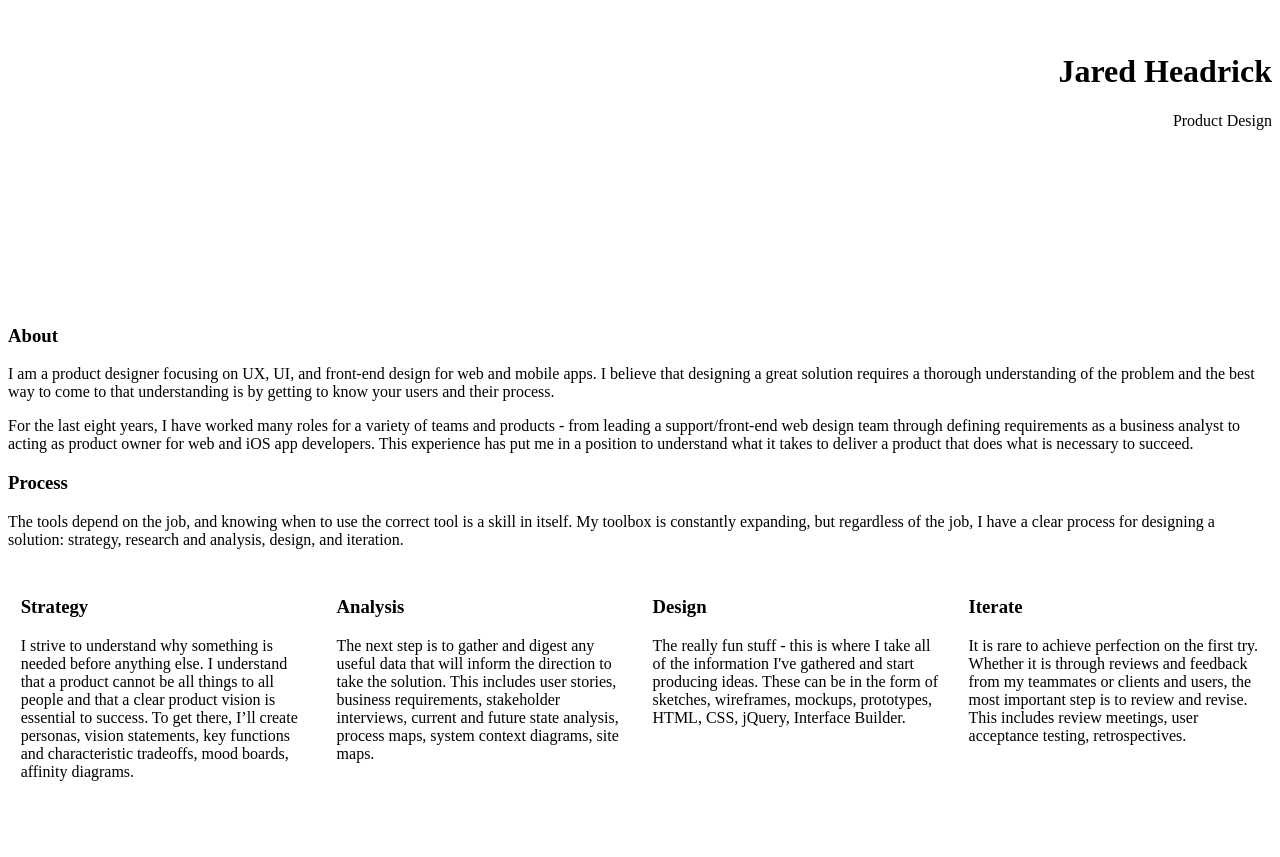
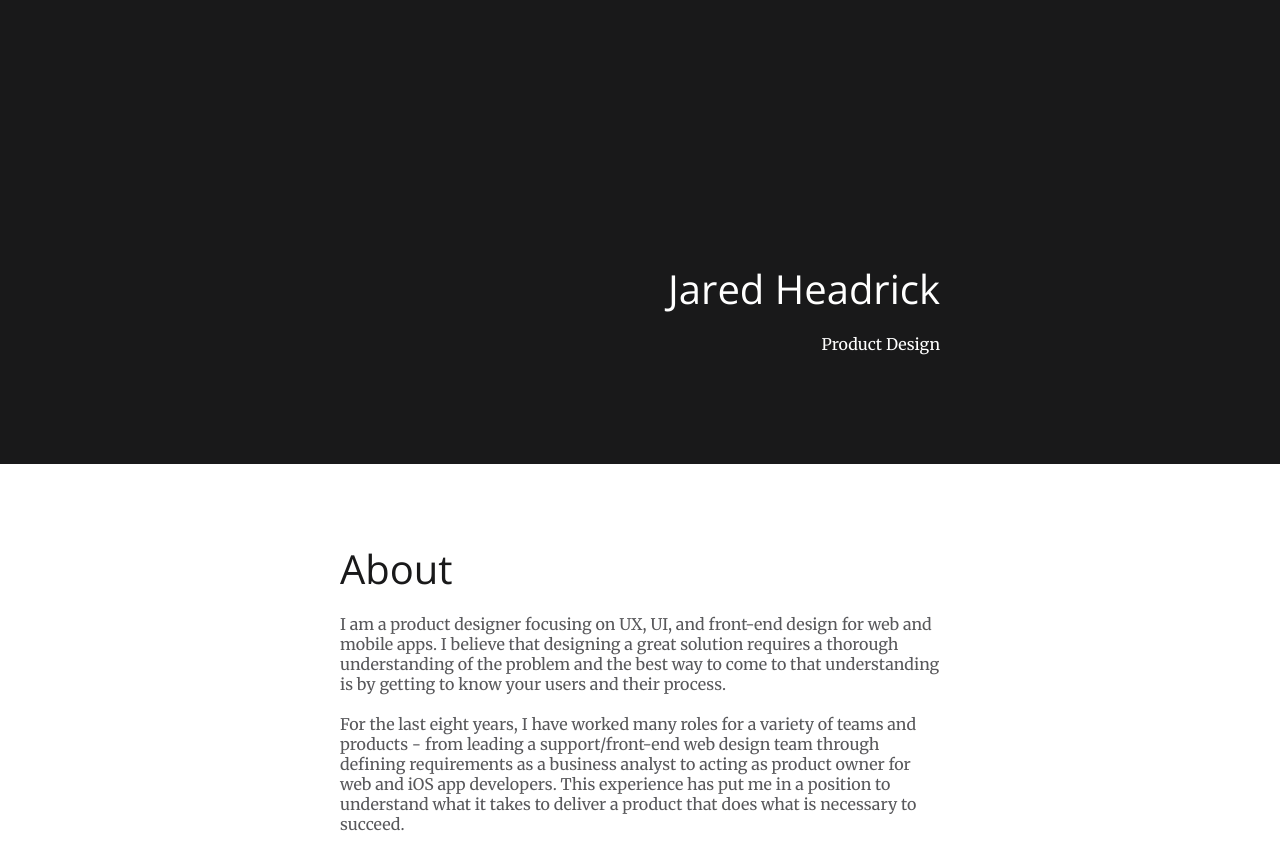
Before and after one commit to jrodhead/portfolio, a plain HTML site: page default.html in a window 1280 px wide. Shown: the part 136-993 px from the top of the page. Before the commit the page ends 945 px from the top, so only its background shows below. Drawn offline with nearby package versions, Linux system fonts and the light colour scheme.

Commit message:
progress
learning scss and applying black and white styles

```diff
--- a/default.html
+++ b/default.html
@@ -10,24 +10,17 @@
 <meta content="width=device-width, minimum-scale=1.0, maximum-scale=1.0" name="viewport">
 <meta name = "format-detection" content = "telephone=no">
 <link rel="shortcut icon" href="favicon.ico" type="image/x-icon" />
+<link href='http://fonts.googleapis.com/css?family=Open+Sans:400,300,700|Merriweather' rel='stylesheet' type='text/css'>
+<link rel="stylesheet" href="css/reset.css"> <!-- CSS reset -->
+<link rel="stylesheet" href="css/style-guide.css"> <!-- Resource style -->
+<script src="js/modernizr.js"></script> <!-- Modernizr -->
+<style>
+
+</style>
 <title>Jared Headrick</title>
-<style>
-header {padding:10em 0;text-align:right;}
-.card {float:left;padding:1%;width:23%;}
-@media only screen and (max-width: 760px) {
-	.card {
-		width:100%; } }
-</style>
 <!-- add google analytics tracking here -->
 </head>
 <body>
-<!--[if lte IE 9]>
-<style type="text/css">
-.page{display:none;}
-</style>
-<h1>Sorry, but your browser is old</h1>
-<p class="error">This site uses the latest tech that the internet has to offer. Your browser does not. We recommend updating your browser - everybody on the internets will thank you.</p>
-<![endif]-->
 	<header role="banner">
 		<h1>Jared Headrick</h1>
 		<p>Product Design</p>
@@ -41,8 +34,7 @@ header {padding:10em 0;text-align:right;}
 			<li>contact</li>
 	</nav>
 	-->
-<section role="main">
-	<article>
+	<section>
 		<h1>About</h1>
   	<p>
 			I am a product designer focusing on UX, UI, and front-end design for web and mobile apps. I believe that designing a great solution requires a thorough understanding of the problem and the best way to come to that understanding is by getting to know your users and their process.
@@ -50,12 +42,14 @@ header {padding:10em 0;text-align:right;}
 		<p>
 			For the last eight years, I have worked many roles for a variety of teams and products - from leading a support/front-end web design team through defining requirements as a business analyst to acting as product owner for web and iOS app developers. This experience has put me in a position to understand what it takes to deliver a product that does what is necessary to succeed.
 		</p>
-	</article>
-	<article>
+	</section>
+	<section>
 		<h1>Process</h1>
 		<p>
 			The tools depend on the job, and knowing when to use the correct tool is a skill in itself. My toolbox is constantly expanding, but regardless of the job, I have a clear process for designing a solution: strategy, research and analysis, design, and iteration.
 		</p>
+	</section>
+	<section class="card-wrap">
 		<div class="card">
 			<h1>Strategy</h1>
 			<p>
@@ -80,19 +74,18 @@ header {padding:10em 0;text-align:right;}
 				It is rare to achieve perfection on the first try. Whether it is through reviews and feedback from my teammates or clients and users, the most important step is to review and revise. This includes review meetings, user acceptance testing, retrospectives.
 			</p>
 		</div>
-	</article>
+	</section>
 <!--
-	<article>
+	<section>
 		<h1>Work</h1>
 		<p>
 			I am not currently taking on projects, but if you’d like to see my portfolio, please contact me on <a href="https://www.linkedin.com/pub/jared-headrick/b9/974/58b">LinkedIn</a>.
 		</p>
-	</article>
+	</section>
 -->
-</section>
-<!--<footer>
+<!--
+	<footer>
 	<p role="contentinfo">&copy; <?php echo date("Y") ?> Jared Headrick</p>
 	</footer>
 -->
-</div>
 </body>
--- a/partials/_basic-style.scss
+++ b/partials/_basic-style.scss
@@ -26,6 +26,11 @@ a {
 	text-decoration: none;
 }
 
+h1, p {
+	line-height: 125%;
+	padding-bottom: 2rem;
+}
+
 img {
 	max-width: 100%;
 }
@@ -36,11 +41,7 @@ input, textarea, select {
 }
 
 header {
-	position: fixed;
-	height: 50px;
 	width: 100%;
-	top: 0;
-	left: 0;
 	box-shadow: 0 1px 1px rgba(#000, .1);
 	z-index: 10;
 
@@ -49,7 +50,7 @@ header {
 	}
 
 	@include MQ(M) {
-		height: 80px;
+		//height: 80px;
 		@include clearfix;
 	}
 }
@@ -294,7 +295,7 @@ main {
 }
 
 section {
-	margin: 3em 0;
+	padding: 5em;
 	@include clearfix;
 
 	&:nth-of-type(1) h2::before {
@@ -319,19 +320,6 @@ section {
 
 	&:nth-of-type(6) h2::before {
 		content: '6. ';
-	}
-
-	@include MQ(S) {
-		margin: 3em 0 5em;
-	}
-
-	@include MQ(L) {
-		@include column(.48);
-		margin: 0 4% 4em 0;
-
-		&:nth-of-type(2n) {
-			margin-right: 0;
-		}
 	}
 }
 
--- a/scss/style-guide.scss
+++ b/scss/style-guide.scss
@@ -22,37 +22,81 @@ $alert: $color-3;  // red
 $primary-font: 'Merriweather', serif;
 $secondary-font: 'Open Sans', sans-serif;
 
-/* --------------------------------
-
-xBackground
-
--------------------------------- */
+// background
 
 body {
 	/* this is the page background */
 	background-color: $color-5;
 }
 
-/* --------------------------------
+// page margins
 
-xPatterns
+.page {
+	width:600px;
+	margin:0 auto;
+}
 
--------------------------------- */
+header {
+	@extend .page
+}
 
-.cd-box {
-	/* this is the container of various design elements - i.e. the 2 logo of the branding section */
+section, header {
+	> h1, > p {@extend .page;}
+}
+
+// header
+
+header {
+	height: 60rem;
+
+	h1, p {
+		text-align: right;
+		color: $color-5;
+	}
+
+	h1 {
+		padding-top: 40rem;
+	}
+}
+
+// sections
+section:nth-of-type(odd) {
+	background-color: $color-5;
+	color: $color-2;
+	p {
+		color: lighten($color-2, 25%);
+	}
+}
+
+section:nth-of-type(even) {
+	background-color: $color-2;
+	color: $color-5;
+	p {
+		color: lighten($color-5, 25%);
+	}
+}
+
+// cards
+.card-wrap {
+	margin-top: 1rem;
+}
+
+.card {
 	border: 1px solid $color-4;
 	border-radius: 3px;
 	background: $color-5;
 	box-shadow: 0 1px 1px rgba(#000, .05);
 	padding: 6px;
+	width: 24.25%;
+	float: left;
+	margin-right:1%;
 }
 
-/* --------------------------------
+.card:last-of-type {
+	margin-right: 0;
+}
 
-xNavigation
-
--------------------------------- */
+// navigation
 
 header {
 	background-color: $color-2;
@@ -157,7 +201,7 @@ xTypography
 
 h1, h2 {
 	font-family: $secondary-font;
-	color: $color-2;
+	color: inherit;
 }
 
 h1 {
@@ -194,7 +238,6 @@ section > h2::before {
 p {
 	font-size: 1.4rem;
 	line-height: 1.4;
-	color: lighten($color-2, 25%);
 
 	a {
 		color: $color-1;
```
Also changed, not shown: css/style-guide.css. Lines whose indentation alone changed are shown as unchanged.
